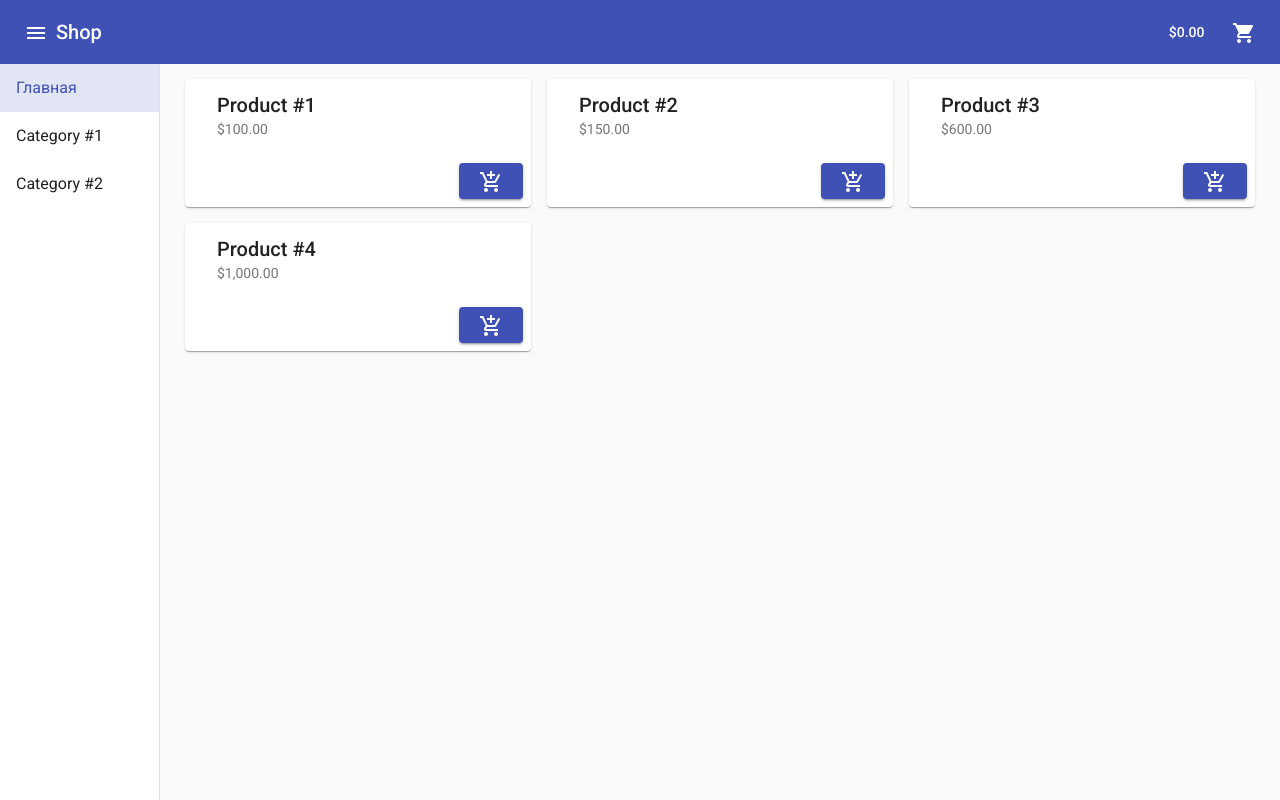
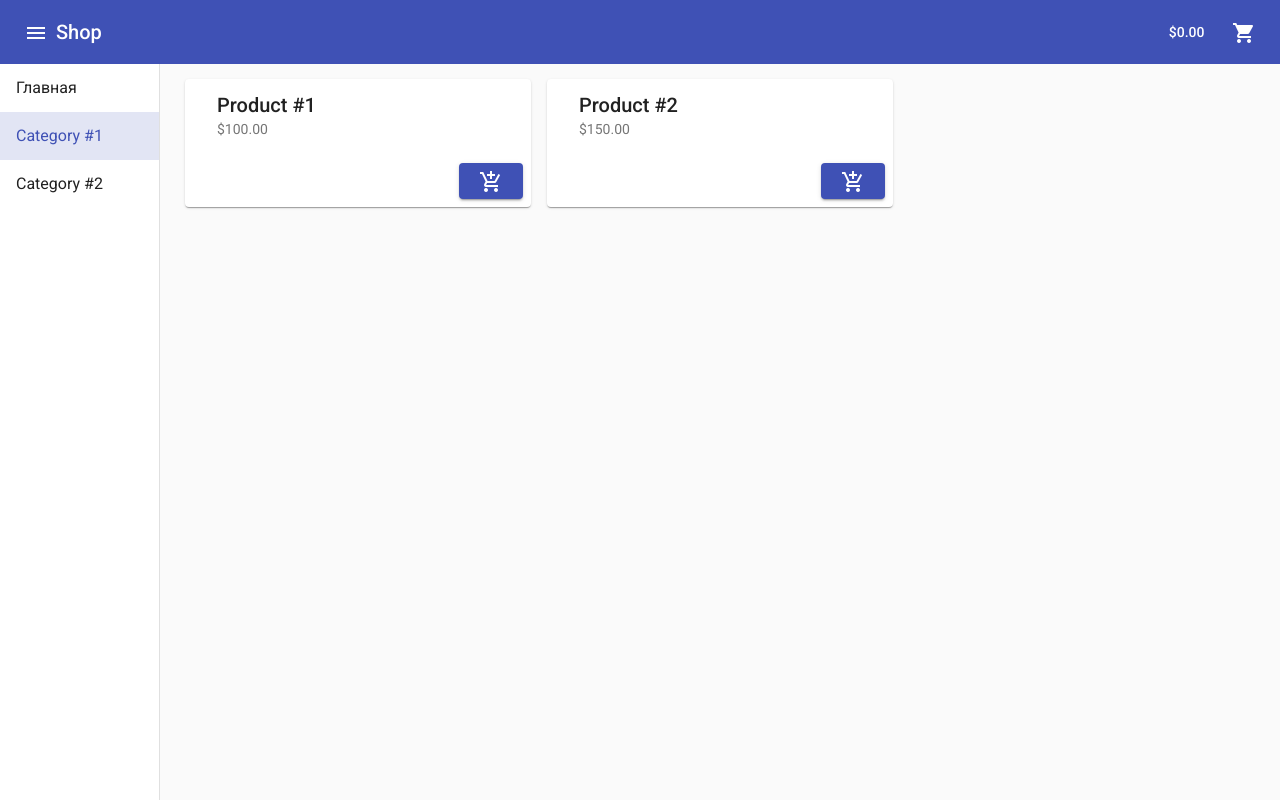
Before and after one commit to kve1990/angular-simple-shop, an Angular app: page /#/category/1 in a window 1280 px wide. Before the commit this address led to /home#/home. Built offline with nearby package versions, Linux system fonts and the light colour scheme.

Commit message:
little fix

```diff
--- a/src/app/app-routing.module.ts
+++ b/src/app/app-routing.module.ts
@@ -11,7 +11,7 @@ const routes: Routes = [
 ];
 
 @NgModule({
-  imports: [RouterModule.forRoot(routes)],
+  imports: [RouterModule.forRoot(routes, {useHash: true})],
   exports: [RouterModule]
 })
 export class AppRoutingModule { }
--- a/src/app/home/home.component.ts
+++ b/src/app/home/home.component.ts
@@ -32,7 +32,7 @@ export class HomeComponent implements OnInit, OnDestroy {
   ) { }
 
   addProductToCart(product: IProduct): void {
-    this.snackBar.openFromComponent(SnackBarComponent, {duration: 3000});
+    this.snackBar.openFromComponent(SnackBarComponent, {duration: 1000});
     this.productService.addProductToCart(product);
   }
 
```
Also changed, not shown: 1 other file (tests, documents, lock files or other folders).
